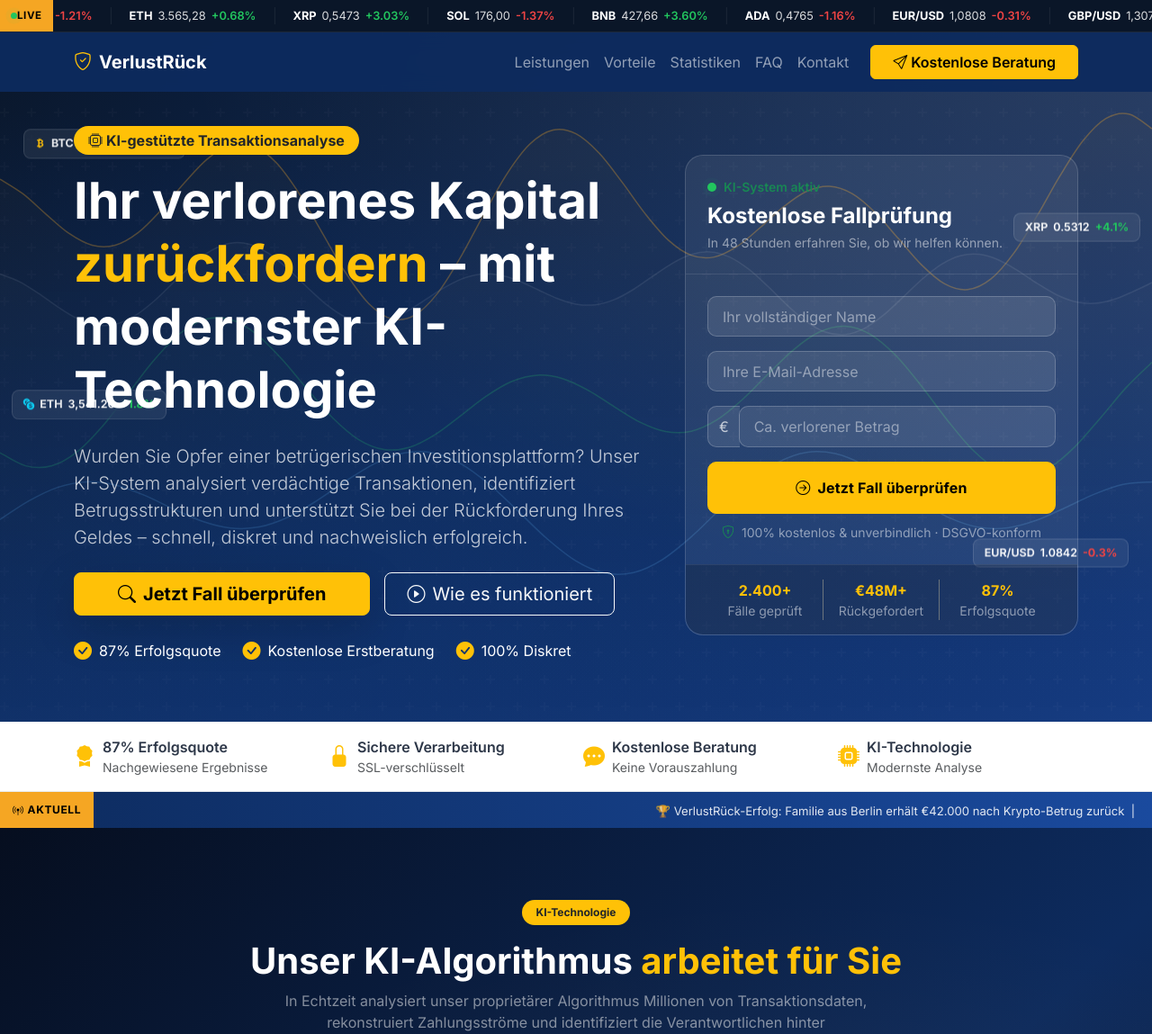
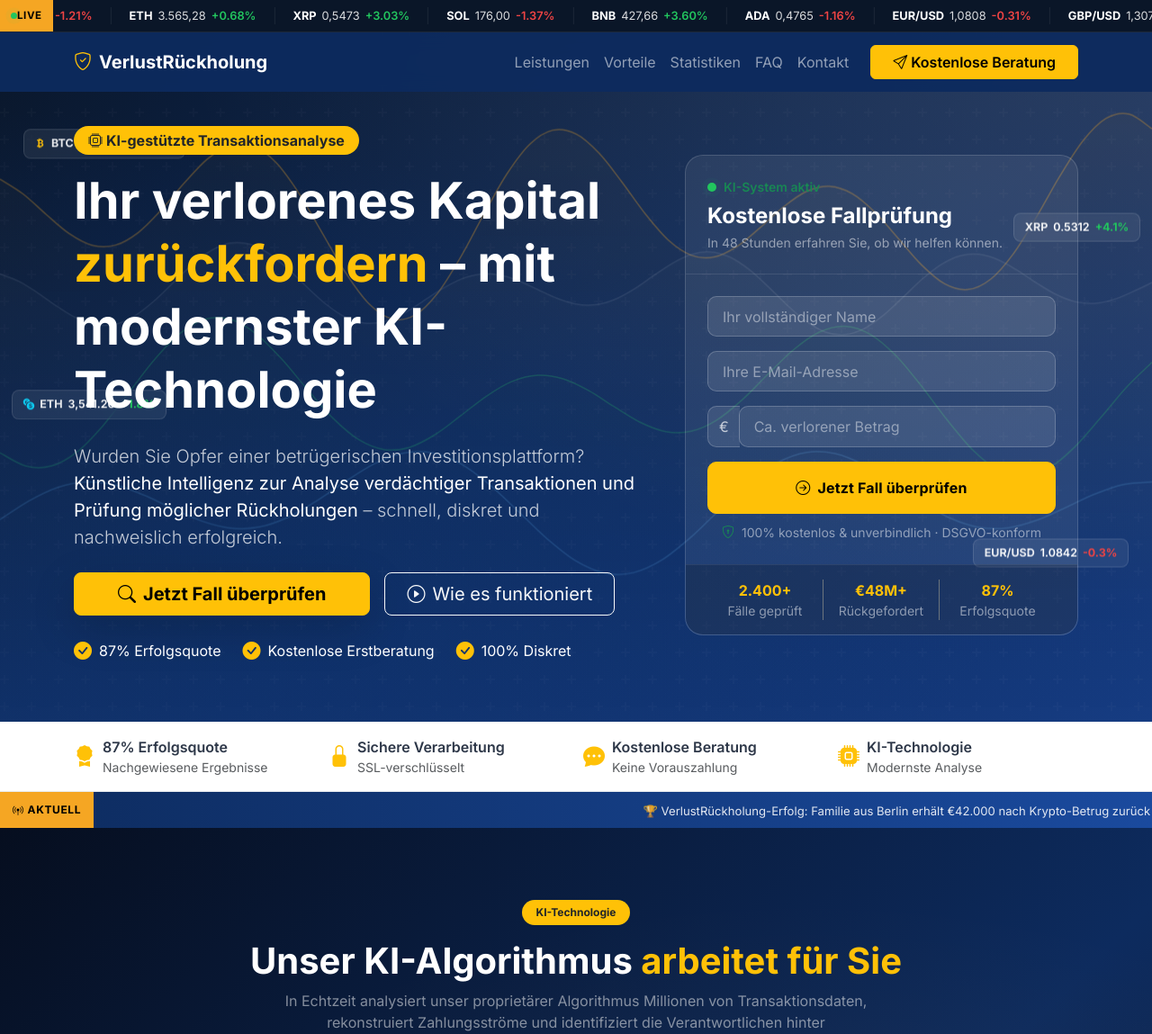
Before and after one commit to berndmarcel860-byte/Scmlds, a PHP site: page / in a window 1280 px wide. Shown: the top 1149 px of the page at 90% size. Run offline with PHP 8.4, Linux system fonts and the light colour scheme.

Commit message:
Rebrand to VerlustRückholung with KI-Analyse tagline throughout
Co-authored-by: berndmarcel860-byte <237513138+berndmarcel860-byte@users.noreply.github.com>

```diff
--- a/admin/index.php
+++ b/admin/index.php
@@ -13,7 +13,7 @@ $recent_leads = get_leads([], 1, 5)['data'];
 <head>
     <meta charset="UTF-8">
     <meta name="viewport" content="width=device-width, initial-scale=1.0">
-    <title>Dashboard – VerlustRück Admin</title>
+    <title>Dashboard – VerlustRückholung Admin</title>
     <link href="https://cdn.jsdelivr.net/npm/bootstrap@5.3.3/dist/css/bootstrap.min.css" rel="stylesheet">
     <link href="https://cdn.jsdelivr.net/npm/bootstrap-icons@1.11.3/font/bootstrap-icons.min.css" rel="stylesheet">
     <link href="https://fonts.googleapis.com/css2?family=Inter:wght@400;500;600;700&display=swap" rel="stylesheet">
--- a/admin/lead_detail.php
+++ b/admin/lead_detail.php
@@ -57,7 +57,7 @@ $categories = ['Krypto-Betrug', 'Forex-Betrug', 'Fake-Broker', 'Romance-Scam mit
 <head>
     <meta charset="UTF-8">
     <meta name="viewport" content="width=device-width, initial-scale=1.0">
-    <title>Lead #<?= $id ?> – VerlustRück Admin</title>
+    <title>Lead #<?= $id ?> – VerlustRückholung Admin</title>
     <link href="https://cdn.jsdelivr.net/npm/bootstrap@5.3.3/dist/css/bootstrap.min.css" rel="stylesheet">
     <link href="https://cdn.jsdelivr.net/npm/bootstrap-icons@1.11.3/font/bootstrap-icons.min.css" rel="stylesheet">
     <link href="https://fonts.googleapis.com/css2?family=Inter:wght@400;500;600;700&display=swap" rel="stylesheet">
--- a/admin/leads.php
+++ b/admin/leads.php
@@ -52,7 +52,7 @@ $categories = ['Krypto-Betrug', 'Forex-Betrug', 'Fake-Broker', 'Romance-Scam mit
 <head>
     <meta charset="UTF-8">
     <meta name="viewport" content="width=device-width, initial-scale=1.0">
-    <title>Leads – VerlustRück Admin</title>
+    <title>Leads – VerlustRückholung Admin</title>
     <link href="https://cdn.jsdelivr.net/npm/bootstrap@5.3.3/dist/css/bootstrap.min.css" rel="stylesheet">
     <link href="https://cdn.jsdelivr.net/npm/bootstrap-icons@1.11.3/font/bootstrap-icons.min.css" rel="stylesheet">
     <link href="https://fonts.googleapis.com/css2?family=Inter:wght@400;500;600;700&display=swap" rel="stylesheet">
--- a/admin/login.php
+++ b/admin/login.php
@@ -28,7 +28,7 @@ if (!empty($_SESSION['admin_logged_in'])) {
 <head>
     <meta charset="UTF-8">
     <meta name="viewport" content="width=device-width, initial-scale=1.0">
-    <title>Admin Login – VerlustRück</title>
+    <title>Admin Login – VerlustRückholung</title>
     <link href="https://cdn.jsdelivr.net/npm/bootstrap@5.3.3/dist/css/bootstrap.min.css" rel="stylesheet">
     <link href="https://cdn.jsdelivr.net/npm/bootstrap-icons@1.11.3/font/bootstrap-icons.min.css" rel="stylesheet">
     <link href="https://fonts.googleapis.com/css2?family=Inter:wght@400;600;700&display=swap" rel="stylesheet">
@@ -40,7 +40,7 @@ if (!empty($_SESSION['admin_logged_in'])) {
             <div class="login-logo mb-3">
                 <i class="bi bi-shield-check text-warning fs-1"></i>
             </div>
-            <h4 class="fw-bold">VerlustRück Admin</h4>
+            <h4 class="fw-bold">VerlustRückholung Admin</h4>
             <p class="text-muted small">Bitte melden Sie sich an</p>
         </div>
 
--- a/admin/partials/sidebar.php
+++ b/admin/partials/sidebar.php
@@ -1,7 +1,7 @@
 <aside class="admin-sidebar d-flex flex-column" id="adminSidebar">
     <div class="sidebar-brand p-3 d-flex align-items-center gap-2">
         <i class="bi bi-shield-check text-warning fs-4"></i>
-        <span class="fw-bold text-white fs-5">VerlustRück</span>
+        <span class="fw-bold text-white fs-5">VerlustRückholung</span>
     </div>
     <nav class="flex-grow-1 mt-2">
         <ul class="nav flex-column px-2">
--- a/assets/css/admin.css
+++ b/assets/css/admin.css
@@ -1,5 +1,5 @@
 /* ============================================================
-   Scmlds Admin CSS
+   VerlustRückholung Admin CSS
    Bootstrap 5.3 base
    ============================================================ */
 
--- a/assets/css/style.css
+++ b/assets/css/style.css
@@ -1,5 +1,5 @@
 /* ============================================================
-   VerlustRück – Custom Styles
+   VerlustRückholung – Custom Styles
    Bootstrap 5.3 base
    ============================================================ */
 
--- a/assets/js/main.js
+++ b/assets/js/main.js
@@ -1,5 +1,5 @@
 /* ============================================================
-   VerlustRück – Main JavaScript
+   VerlustRückholung – Main JavaScript
    Bootstrap 5.3 · Canvas animations · Live ticker · 60s modal
    ============================================================ */
 
--- a/config/config.php
+++ b/config/config.php
@@ -11,16 +11,17 @@ define('DB_USER', 'root');
 define('DB_PASS', '');        // Set a strong password in production
 define('DB_NAME', 'scmlds');
 
-define('BRAND_NAME',  'VerlustRück');
-define('BRAND_FULL',  'VerlustRück – Kapitalrückholung');
+define('BRAND_NAME',  'VerlustRückholung');
+define('BRAND_TAGLINE', 'Künstliche Intelligenz zur Analyse verdächtiger Transaktionen und Prüfung möglicher Rückholungen');
+define('BRAND_FULL',  'VerlustRückholung – KI-gestützte Kapitalrückholung');
 define('BRAND_DOMAIN','verlustrueckholung.de');
 
-define('SITE_NAME', 'VerlustRück – Experten für Kapitalrückforderung');
+define('SITE_NAME', 'VerlustRückholung – KI-gestützte Kapitalrückholung bei Anlagebetrug');
 define('SITE_URL',  'https://verlustrueckholung.de'); // Use https:// in production
 
 define('ADMIN_EMAIL', 'info@verlustrueckholung.de');
 define('FROM_EMAIL',  'noreply@verlustrueckholung.de');
-define('FROM_NAME',   'VerlustRück – Kapitalrückholung');
+define('FROM_NAME',   'VerlustRückholung');
 
 // ── SMTP Configuration (update before going live) ─────────
 define('SMTP_HOST',     'smtp.verlustrueckholung.de'); // Your SMTP server
--- a/database/schema.sql
+++ b/database/schema.sql
@@ -1,5 +1,5 @@
 -- ============================================================
--- VerlustRück – Fund Recovery Service Database Schema
+-- VerlustRückholung – Fund Recovery Service Database Schema
 -- ============================================================
 -- IMPORTANT: Change the default admin password immediately after first login!
 -- Default credentials: username=admin / password=password
--- a/includes/mailer.php
+++ b/includes/mailer.php
@@ -1,6 +1,6 @@
 <?php
 /**
- * VerlustRück – PHPMailer wrapper
+ * VerlustRückholung – PHPMailer wrapper
  *
  * Provides two functions:
  *   send_confirmation_email(array $data) – confirmation to the user
@@ -56,7 +56,7 @@ function send_confirmation_email(array $data): bool
         $mail->send();
         return true;
     } catch (Exception $e) {
-        error_log('[VerlustRück Mailer] Confirmation email failed: ' . $e->getMessage());
+        error_log('[VerlustRückholung Mailer] Confirmation email failed: ' . $e->getMessage());
         return false;
     }
 }
@@ -81,7 +81,7 @@ function send_admin_notification(array $data): bool
         $mail->send();
         return true;
     } catch (Exception $e) {
-        error_log('[VerlustRück Mailer] Admin notification failed: ' . $e->getMessage());
+        error_log('[VerlustRückholung Mailer] Admin notification failed: ' . $e->getMessage());
         return false;
     }
 }
--- a/index.php
+++ b/index.php
@@ -1,6 +1,6 @@
 <?php
 require_once __DIR__ . '/config/config.php';
-$page_title = 'VerlustRück – Kapitalrückforderung bei Anlagebetrug';
+$page_title = 'VerlustRückholung – KI-gestützte Kapitalrückholung bei Anlagebetrug';
 $success = isset($_GET['success']) && $_GET['success'] === '1';
 $error   = isset($_GET['error'])   ? htmlspecialchars($_GET['error'], ENT_QUOTES, 'UTF-8') : '';
 ?>
@@ -10,7 +10,7 @@ $error   = isset($_GET['error'])   ? htmlspecialchars($_GET['error'], ENT_QUOTES
     <meta charset="UTF-8">
     <meta name="viewport" content="width=device-width, initial-scale=1.0">
     <title><?= $page_title ?></title>
-    <meta name="description" content="VerlustRück hilft Opfern von Anlagebetrug dabei, ihr verlorenes Kapital zurückzufordern – mit modernster KI-Technologie und 87% Erfolgsquote.">
+    <meta name="description" content="VerlustRückholung nutzt Künstliche Intelligenz zur Analyse verdächtiger Transaktionen und Prüfung möglicher Rückholungen bei Anlagebetrug – 87% Erfolgsquote, kostenlose Erstprüfung.">
     <!-- Bootstrap 5.3 -->
     <link href="https://cdn.jsdelivr.net/npm/bootstrap@5.3.3/dist/css/bootstrap.min.css" rel="stylesheet">
     <!-- Bootstrap Icons -->
@@ -26,7 +26,7 @@ $error   = isset($_GET['error'])   ? htmlspecialchars($_GET['error'], ENT_QUOTES
 <nav class="navbar navbar-expand-lg navbar-dark fixed-top" id="mainNav">
     <div class="container">
         <a class="navbar-brand fw-bold" href="#">
-            <i class="bi bi-shield-check me-2 text-warning"></i>VerlustRück
+            <i class="bi bi-shield-check me-2 text-warning"></i>VerlustRückholung
         </a>
         <button class="navbar-toggler border-0" type="button" data-bs-toggle="collapse" data-bs-target="#navContent">
             <span class="navbar-toggler-icon"></span>
@@ -104,9 +104,8 @@ $error   = isset($_GET['error'])   ? htmlspecialchars($_GET['error'], ENT_QUOTES
                 </h1>
                 <p class="lead text-white-75 mb-4">
                     Wurden Sie Opfer einer betrügerischen Investitionsplattform?
-                    Unser KI-System analysiert verdächtige Transaktionen,
-                    identifiziert Betrugsstrukturen und unterstützt Sie bei der
-                    Rückforderung Ihres Geldes – schnell, diskret und nachweislich erfolgreich.
+                    <strong class="text-white">Künstliche Intelligenz zur Analyse verdächtiger Transaktionen
+                    und Prüfung möglicher Rückholungen</strong> – schnell, diskret und nachweislich erfolgreich.
                 </p>
                 <div class="d-flex flex-wrap gap-3 mb-4">
                     <button class="btn btn-warning btn-lg fw-bold px-5 shadow-lg"
@@ -247,12 +246,12 @@ $error   = isset($_GET['error'])   ? htmlspecialchars($_GET['error'], ENT_QUOTES
     </div>
     <div class="news-ticker-wrap">
         <div class="news-ticker-inner" id="newsTicker">
-            <span>🏆 VerlustRück-Erfolg: Familie aus Berlin erhält €42.000 nach Krypto-Betrug zurück &nbsp;|&nbsp;</span>
+            <span>🏆 VerlustRückholung-Erfolg: Familie aus Berlin erhält €42.000 nach Krypto-Betrug zurück &nbsp;|&nbsp;</span>
             <span>🔍 KI-Analyse identifiziert neue Betrugsplattform – 127 Mandanten erhalten Rückerstattung &nbsp;|&nbsp;</span>
             <span>⚡ Durchbruch im Forex-Fall: €89.000 nach nur 6 Wochen vollständig rückgefordert &nbsp;|&nbsp;</span>
-            <span>🛡️ Neue Fake-Broker-Welle: VerlustRück warnt und schützt Anleger europaweit &nbsp;|&nbsp;</span>
+            <span>🛡️ Neue Fake-Broker-Welle: VerlustRückholung warnt und schützt Anleger europaweit &nbsp;|&nbsp;</span>
             <span>✅ 34 Romance-Scam-Opfer: KI-Rückverfolgung deckt internationales Betrugsnetzwerk auf &nbsp;|&nbsp;</span>
-            <span>📊 Quartalbericht: VerlustRück steigert Erfolgsquote auf branchenführende 87% &nbsp;|&nbsp;</span>
+            <span>📊 Quartalbericht: VerlustRückholung steigert Erfolgsquote auf branchenführende 87% &nbsp;|&nbsp;</span>
             <span>💼 Neuer Meilenstein: Über €48 Millionen für unsere Mandanten zurückgefordert &nbsp;|&nbsp;</span>
         </div>
     </div>
@@ -488,11 +487,11 @@ $error   = isset($_GET['error'])   ? htmlspecialchars($_GET['error'], ENT_QUOTES
 <section id="vorteile" class="py-6 bg-light">
     <div class="container">
         <div class="text-center mb-5" data-aos="fade-up">
-            <span class="badge bg-warning text-dark rounded-pill px-3 py-2 mb-3">Warum VerlustRück?</span>
+            <span class="badge bg-warning text-dark rounded-pill px-3 py-2 mb-3">Warum VerlustRückholung?</span>
             <h2 class="display-6 fw-bold">Ihre Vorteile auf einen Blick</h2>
-            <p class="text-muted col-lg-6 mx-auto">
-                Wir bieten Ihnen einen umfassenden und professionellen Service bei der Aufklärung
-                und Rückforderung bei Anlagebetrugsfällen.
+            <p class="text-muted col-lg-7 mx-auto">
+                Künstliche Intelligenz zur Analyse verdächtiger Transaktionen und Prüfung möglicher Rückholungen –
+                professionelle Unterstützung bei Verlusten durch betrügerische Investmentplattformen.
             </p>
         </div>
         <div class="row g-4">
@@ -801,7 +800,7 @@ $error   = isset($_GET['error'])   ? htmlspecialchars($_GET['error'], ENT_QUOTES
                                     </div>
                                     <p class="fst-italic">
                                         "Ich hatte 28.000€ an eine gefälschte Krypto-Plattform verloren.
-                                        Dank VerlustRück konnte ich 21.000€ zurückfordern. Professionell, diskret und effizient."
+                                        Dank VerlustRückholung konnte ich 21.000€ zurückfordern. Professionell, diskret und effizient."
                                     </p>
                                     <div class="fw-bold">– Thomas K., München</div>
                                 </div>
@@ -817,7 +816,7 @@ $error   = isset($_GET['error'])   ? htmlspecialchars($_GET['error'], ENT_QUOTES
                                     </div>
                                     <p class="fst-italic">
                                         "Nach monatelangem Kampf mit einem Fake-Broker hat mir das Team von
-                                        VerlustRück endlich geholfen. Die KI-Analyse war der entscheidende Durchbruch."
+                                        VerlustRückholung endlich geholfen. Die KI-Analyse war der entscheidende Durchbruch."
                                     </p>
                                     <div class="fw-bold">– Maria S., Berlin</div>
                                 </div>
@@ -1146,11 +1145,11 @@ $error   = isset($_GET['error'])   ? htmlspecialchars($_GET['error'], ENT_QUOTES
         <div class="row g-4 mb-4">
             <div class="col-lg-4">
                 <a class="text-decoration-none" href="#">
-                    <h4 class="fw-bold text-white"><i class="bi bi-shield-check me-2 text-warning"></i>VerlustRück</h4>
+                    <h4 class="fw-bold text-white"><i class="bi bi-shield-check me-2 text-warning"></i>VerlustRückholung</h4>
                 </a>
                 <p class="text-white-50 mt-2">
-                    Professionelle KI-gestützte Unterstützung bei der Rückforderung von verlorenem
-                    Kapital durch Anlagebetrug.
+                    Künstliche Intelligenz zur Analyse verdächtiger Transaktionen und Prüfung
+                    möglicher Rückholungen – professionelle Unterstützung bei Anlagebetrug.
                 </p>
                 <div class="d-flex gap-2 mt-3">
                     <a href="#" class="btn btn-sm btn-outline-light rounded-circle"><i class="bi bi-linkedin"></i></a>
@@ -1201,7 +1200,7 @@ $error   = isset($_GET['error'])   ? htmlspecialchars($_GET['error'], ENT_QUOTES
         <hr class="border-secondary">
         <div class="d-flex flex-wrap justify-content-between align-items-center pt-2">
             <div class="text-white-50 small">
-                &copy; <?= date('Y') ?> VerlustRück. Alle Rechte vorbehalten.
+                &copy; <?= date('Y') ?> VerlustRückholung. Alle Rechte vorbehalten.
             </div>
             <div class="text-white-50 small">
                 <i class="bi bi-shield-check me-1 text-success"></i>SSL-gesichert &nbsp;|&nbsp;
@@ -1253,7 +1252,7 @@ $error   = isset($_GET['error'])   ? htmlspecialchars($_GET['error'], ENT_QUOTES
                     <!-- Left sidebar: visual / info -->
                     <div class="col-lg-4 fall-modal-sidebar d-none d-lg-flex flex-column justify-content-between p-4">
                         <div>
-                            <h6 class="text-warning fw-bold text-uppercase small mb-3 letter-spacing">Warum VerlustRück?</h6>
+                            <h6 class="text-warning fw-bold text-uppercase small mb-3 letter-spacing">Warum VerlustRückholung?</h6>
                             <ul class="list-unstyled fall-sidebar-list">
                                 <li><i class="bi bi-check-circle-fill text-warning"></i>KI-gestützte Transaktionsanalyse</li>
                                 <li><i class="bi bi-check-circle-fill text-warning"></i>Internationale Betrugsrückverfolgung</li>
@@ -1617,7 +1616,7 @@ $error   = isset($_GET['error'])   ? htmlspecialchars($_GET['error'], ENT_QUOTES
             <div class="modal-body">
                 <p class="text-muted"><em>Platzhalter – Bitte mit tatsächlichen Firmenangaben ersetzen.</em></p>
                 <h6>Angaben gemäß § 5 TMG</h6>
-                <p>VerlustRück GmbH<br>Musterstraße 1<br>10115 Berlin<br>Deutschland</p>
+                <p>VerlustRückholung GmbH<br>Musterstraße 1<br>10115 Berlin<br>Deutschland</p>
                 <h6>Vertreten durch:</h6>
                 <p>Max Mustermann (Geschäftsführer)</p>
                 <h6>Kontakt:</h6>
@@ -1645,7 +1644,7 @@ $error   = isset($_GET['error'])   ? htmlspecialchars($_GET['error'], ENT_QUOTES
             <div class="modal-body">
                 <p class="text-muted"><em>Platzhalter – Bitte mit vollständiger DSGVO-konformer Datenschutzerklärung ersetzen.</em></p>
                 <h6>1. Verantwortlicher</h6>
-                <p>VerlustRück GmbH, Musterstraße 1, 10115 Berlin</p>
+                <p>VerlustRückholung GmbH, Musterstraße 1, 10115 Berlin</p>
                 <h6>2. Datenerhebung</h6>
                 <p>
                     Wir erheben und verarbeiten Ihre personenbezogenen Daten (Vor- und Nachname, E-Mail-Adresse,
--- a/submit_lead.php
+++ b/submit_lead.php
@@ -109,7 +109,7 @@ try {
         ':ip' => $_SERVER['REMOTE_ADDR'] ?? '',
     ]);
 } catch (PDOException $e) {
-    error_log('[VerlustRück] DB error: ' . $e->getMessage());
+    error_log('[VerlustRückholung] DB error: ' . $e->getMessage());
     header('Location: index.php?error=' . urlencode('Datenbankfehler. Bitte versuchen Sie es später erneut.'));
     exit;
 }
```
